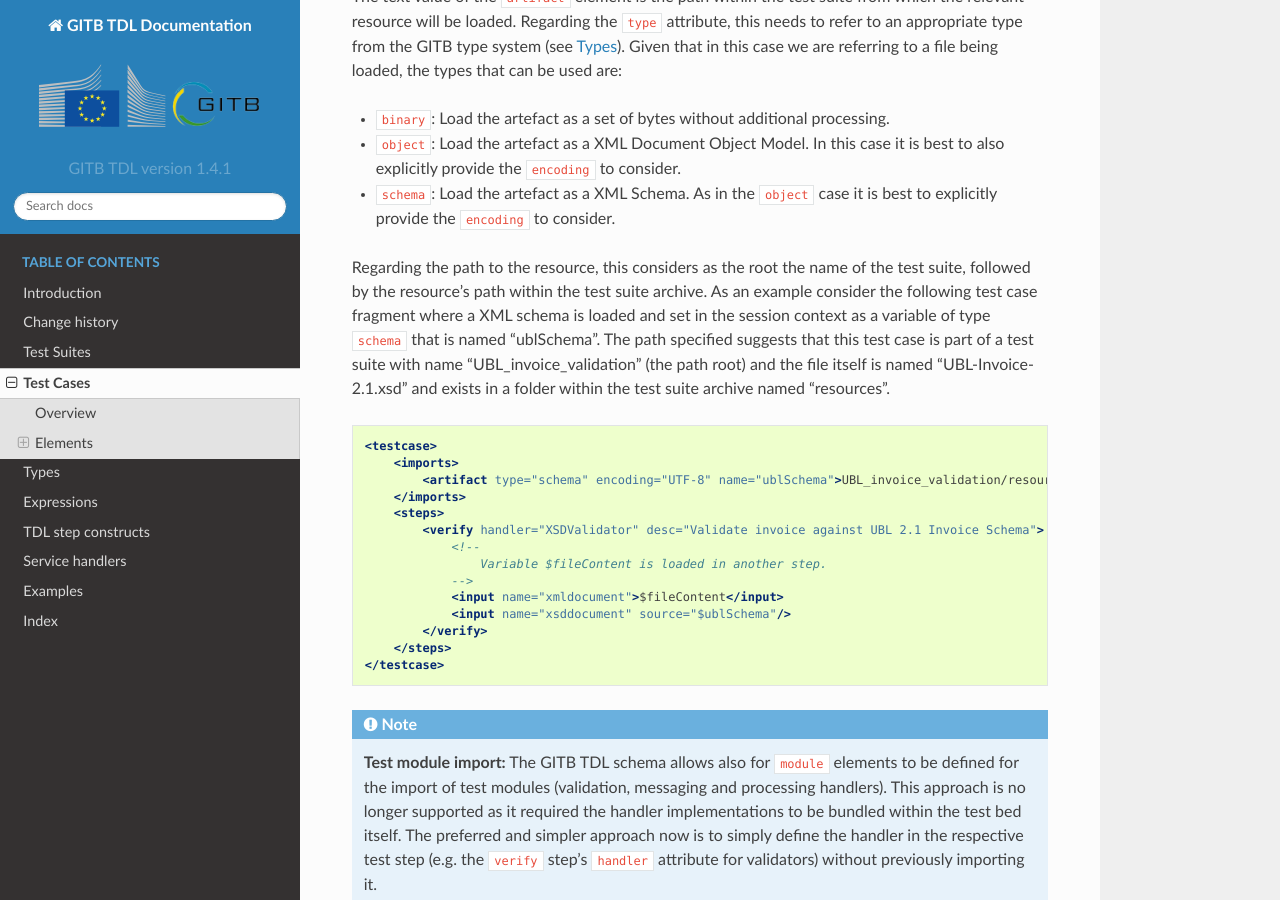
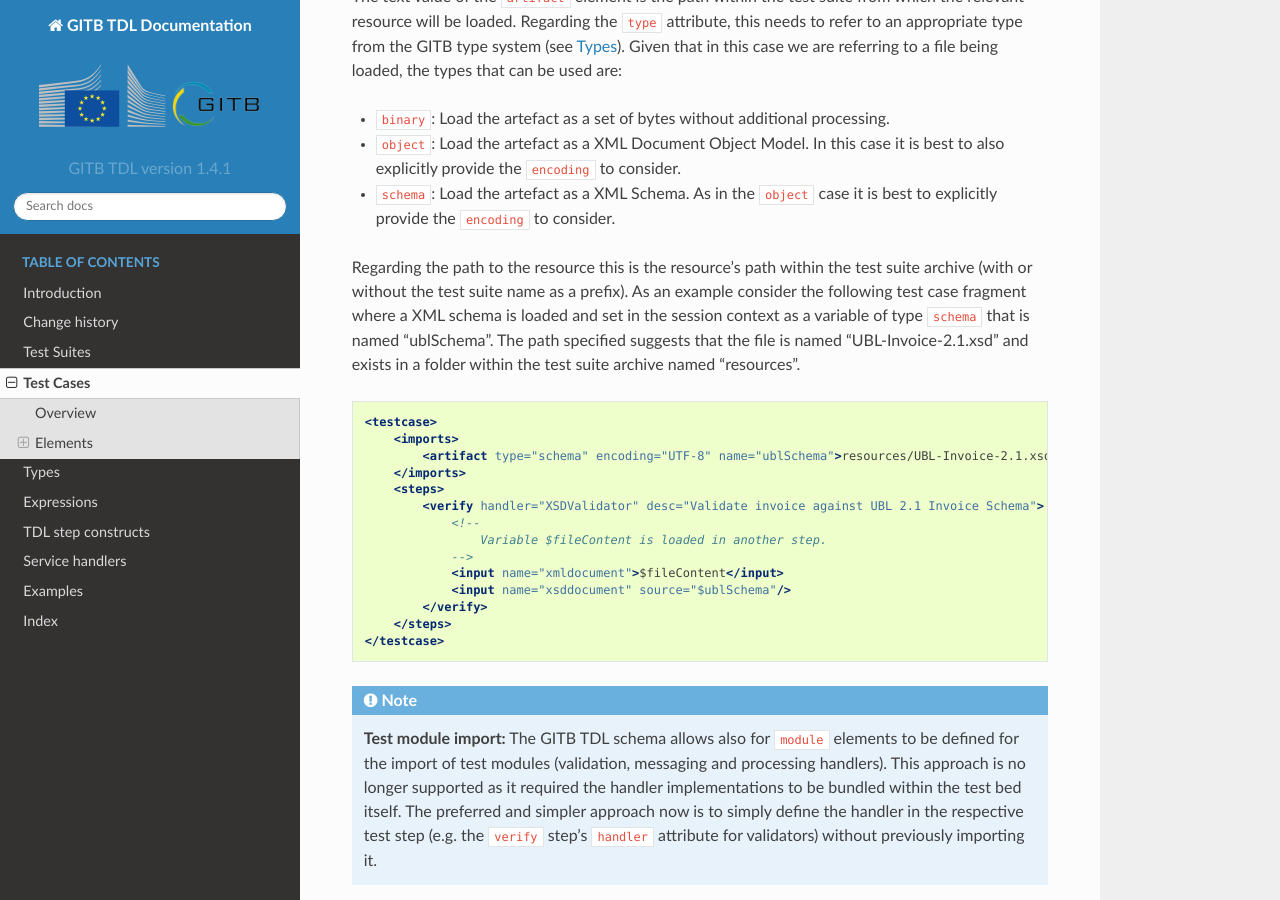
Before and after one commit to ISAITB/docs-tdl, a Sphinx documentation site: the page built from source/testcase/index.rst, in a window 1280 px wide and 900 px high, scrolled down 3798 px. Built offline with Sphinx 7.4.7 and the Read the Docs theme 2.0.0, drawn with Linux system fonts in a browser that asks for light colours; some of the changed text lies outside the part shown.

Commit message:
Change to reflect the test suite name in imports being optional

```diff
--- a/source/changelog/index.rst
+++ b/source/changelog/index.rst
@@ -24,6 +24,7 @@
     Added a new ``RegExpValidator`` to test text against a regular expression~ GITB software~ :ref:`handlers-RegExpValidator`
     Improved default handling of the ``with``, ``type`` and ``contentType`` properties linked to user interactions~ GITB software~ :ref:`tdl-step-interact`, :ref:`test-case-preliminary`
     Allowed user interactions to present binary content for download~ GITB software~ :ref:`tdl-step-interact`, :ref:`test-case-preliminary`
+    The test suite name can now be ommitted in the value provided for test case ``import`` elements~ GITB software~ :ref:`test-case-imports`
 
 Previous documentation versions
 -------------------------------
--- a/source/testcase/index.rst
+++ b/source/testcase/index.rst
@@ -21,8 +21,8 @@
             <gitb:description>Test case to verify the correctness of a UBL invoice. The invoice is provided manually through user upload.</gitb:description>
         </metadata>
         <imports>
-            <artifact type="schema" encoding="UTF-8" name="UBL_Invoice_Schema_File">UBL_invoice_validation/artifacts/UBL/maindoc/UBL-Invoice-2.1.xsd</artifact>
-            <artifact type="object" encoding="UTF-8" name="BII_CORE_Invoice_Schematron_File">UBL_invoice_validation/artifacts/BII/BII_CORE/BIICORE-UBL-T10-V1.0.xsl</artifact>
+            <artifact type="schema" encoding="UTF-8" name="UBL_Invoice_Schema_File">artifacts/UBL/maindoc/UBL-Invoice-2.1.xsd</artifact>
+            <artifact type="object" encoding="UTF-8" name="BII_CORE_Invoice_Schematron_File">artifacts/BII/BII_CORE/BIICORE-UBL-T10-V1.0.xsl</artifact>
         </imports>
         <variables>
             <var name="file_content" type="object"/>
@@ -180,16 +180,15 @@
 * ``object``: Load the artefact as a XML Document Object Model. In this case it is best to also explicitly provide the ``encoding`` to consider.
 * ``schema``: Load the artefact as a XML Schema. As in the ``object`` case it is best to explicitly provide the ``encoding`` to consider.
 
-Regarding the path to the resource, this considers as the root the name of the test suite, followed by the resource's path within the test suite archive. As an
+Regarding the path to the resource this is the resource's path within the test suite archive (with or without the test suite name as a prefix). As an
 example consider the following test case fragment where a XML schema is loaded and set in the session context as a variable of type ``schema`` that is named "ublSchema". The
-path specified suggests that this test case is part of a test suite with name "UBL_invoice_validation" (the path root) and the file itself is named
-"UBL-Invoice-2.1.xsd" and exists in a folder within the test suite archive named "resources".
+path specified suggests that the file is named "UBL-Invoice-2.1.xsd" and exists in a folder within the test suite archive named "resources".
 
 .. code-block:: xml
 
     <testcase>
         <imports>
-            <artifact type="schema" encoding="UTF-8" name="ublSchema">UBL_invoice_validation/resources/UBL-Invoice-2.1.xsd</artifact>
+            <artifact type="schema" encoding="UTF-8" name="ublSchema">resources/UBL-Invoice-2.1.xsd</artifact>
         </imports>
         <steps>
             <verify handler="XSDValidator" desc="Validate invoice against UBL 2.1 Invoice Schema">
```
